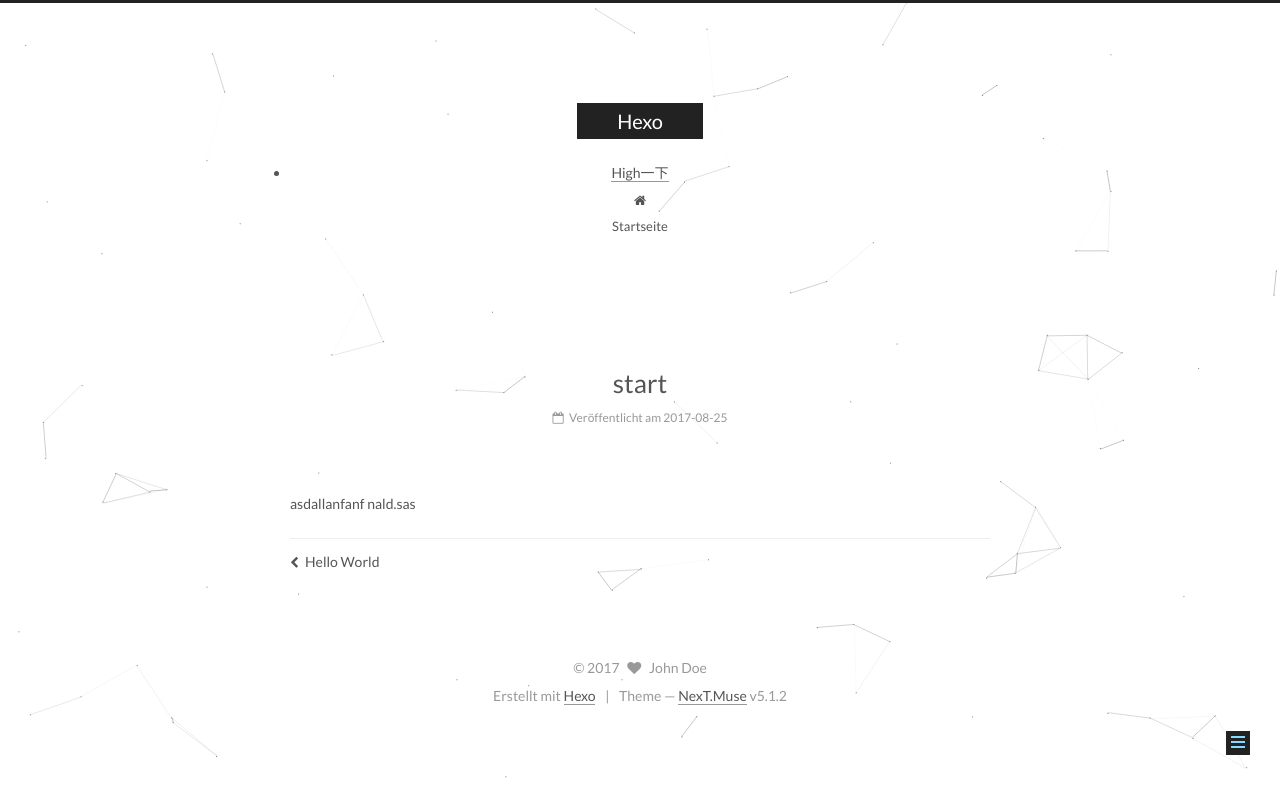
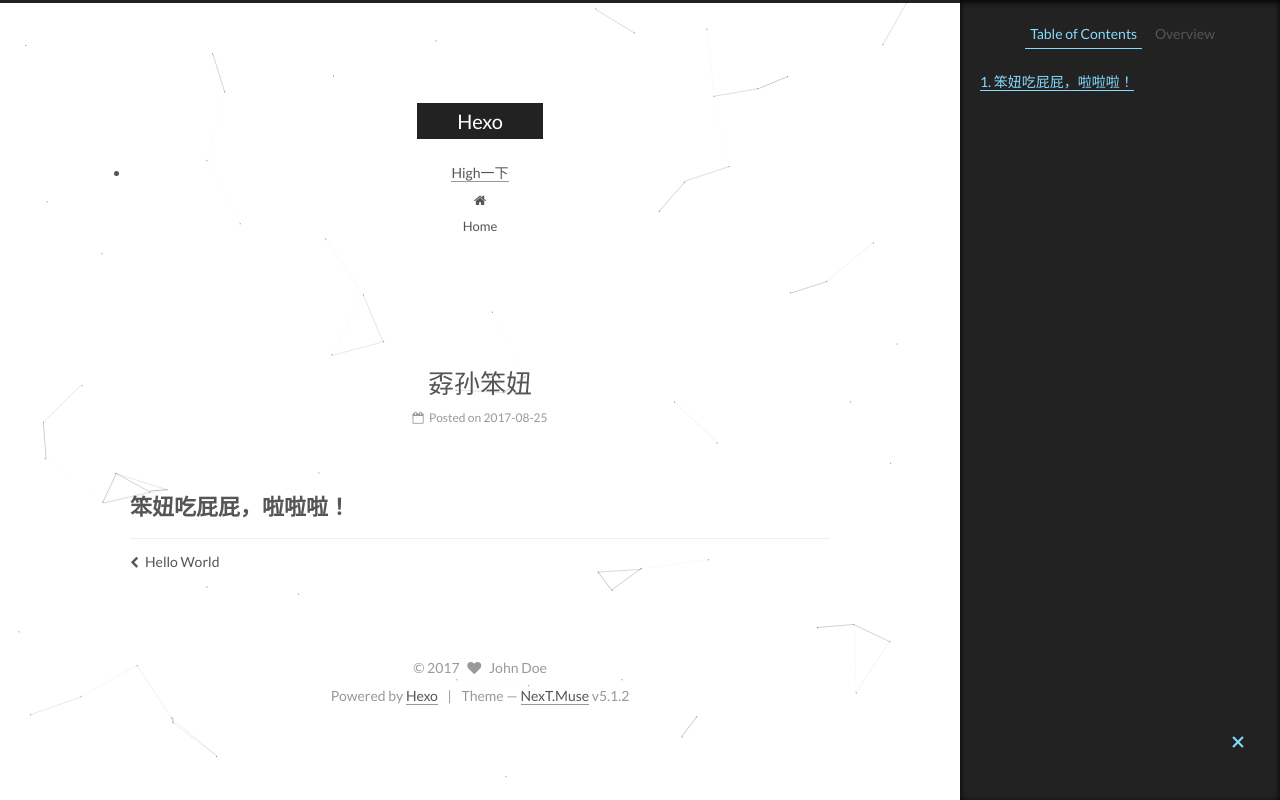
Before and after one commit to henry56575/henry56575.github.io, a plain HTML site: page 2017/08/25/start/index.html in a window 1280 px wide. Drawn offline with Linux system fonts and the light colour scheme.

Commit message:
Site updated: 2017-08-26 11:16:37

```diff
--- a/2017/08/25/start/index.html
+++ b/2017/08/25/start/index.html
@@ -95,16 +95,16 @@
 
 
 
-<meta name="description" content="asdallanfanf nald.sas">
+<meta name="description" content="笨妞吃屁屁，啦啦啦！">
 <meta property="og:type" content="article">
-<meta property="og:title" content="start">
+<meta property="og:title" content="孬孙笨妞">
 <meta property="og:url" content="http://yoursite.com/2017/08/25/start/index.html">
 <meta property="og:site_name" content="Hexo">
-<meta property="og:description" content="asdallanfanf nald.sas">
-<meta property="og:updated_time" content="2017-08-25T13:21:59.591Z">
+<meta property="og:description" content="笨妞吃屁屁，啦啦啦！">
+<meta property="og:updated_time" content="2017-08-26T03:15:10.572Z">
 <meta name="twitter:card" content="summary">
-<meta name="twitter:title" content="start">
-<meta name="twitter:description" content="asdallanfanf nald.sas">
+<meta name="twitter:title" content="孬孙笨妞">
+<meta name="twitter:description" content="笨妞吃屁屁，啦啦啦！">
 
 
 
@@ -140,7 +140,7 @@
 
 
 
-  <title>start | Hexo</title>
+  <title>孬孙笨妞 | Hexo</title>
 
 
 
@@ -337,7 +337,7 @@
 
               <i class="menu-item-icon fa fa-fw fa-home"></i> <br />
 
-            Startseite
+            Home
           </a>
         </li>
 
@@ -391,7 +391,7 @@
 
 
 
-          <h1 class="post-title" itemprop="name headline">start</h1>
+          <h1 class="post-title" itemprop="name headline">孬孙笨妞</h1>
 
 
         <div class="post-meta">
@@ -401,7 +401,7 @@
                 <i class="fa fa-calendar-o"></i>
               </span>
 
-                <span class="post-meta-item-text">Veröffentlicht am</span>
+                <span class="post-meta-item-text">Posted on</span>
 
               <time title="Post created" itemprop="dateCreated datePublished" datetime="2017-08-25T21:03:12+08:00">
                 2017-08-25
@@ -441,8 +441,7 @@
 
 
 
-        <p>asdallanfanf nald.sas</p>
-
+        <h1 id="笨妞吃屁屁，啦啦啦！"><a href="#笨妞吃屁屁，啦啦啦！" class="headerlink" title="笨妞吃屁屁，啦啦啦！"></a>笨妞吃屁屁，啦啦啦！</h1>
 
     </div>
 
@@ -526,8 +525,17 @@
 
 
 
+        <ul class="sidebar-nav motion-element">
+          <li class="sidebar-nav-toc sidebar-nav-active" data-target="post-toc-wrap" >
+            Table of Contents
+          </li>
+          <li class="sidebar-nav-overview" data-target="site-overview">
+            Overview
+          </li>
+        </ul>
 
-      <section class="site-overview sidebar-panel sidebar-panel-active">
+
+      <section class="site-overview sidebar-panel">
         <div class="site-author motion-element" itemprop="author" itemscope itemtype="http://schema.org/Person">
           <img class="site-author-image" itemprop="image"
                src="/images/avatar.gif"
@@ -545,7 +553,7 @@
               <a href="/archives">
 
                 <span class="site-state-item-count">2</span>
-                <span class="site-state-item-name">Artikel</span>
+                <span class="site-state-item-name">posts</span>
               </a>
             </div>
 
@@ -574,6 +582,22 @@
       </section>
 
 
+      <!--noindex-->
+        <section class="post-toc-wrap motion-element sidebar-panel sidebar-panel-active">
+          <div class="post-toc">
+
+
+
+
+
+
+              <div class="post-toc-content"><ol class="nav"><li class="nav-item nav-level-1"><a class="nav-link" href="#笨妞吃屁屁，啦啦啦！"><span class="nav-number">1.</span> <span class="nav-text">笨妞吃屁屁，啦啦啦！</span></a></li></ol></div>
+
+
+          </div>
+        </section>
+      <!--/noindex-->
+
 
 
 
@@ -600,7 +624,7 @@
 </div>
 
 
-  <div class="powered-by">Erstellt mit  <a class="theme-link" href="https://hexo.io">Hexo</a></div>
+  <div class="powered-by">Powered by <a class="theme-link" href="https://hexo.io">Hexo</a></div>
 
   <span class="post-meta-divider">|</span>
 
```
Also changed, not shown: 2017/08/25/hello-world/index.html (+8 -8 lines), archives/2017/08/index.html (+6 -6 lines), archives/2017/index.html (+6 -6 lines), archives/index.html (+6 -6 lines), index.html (+7 -8 lines).
